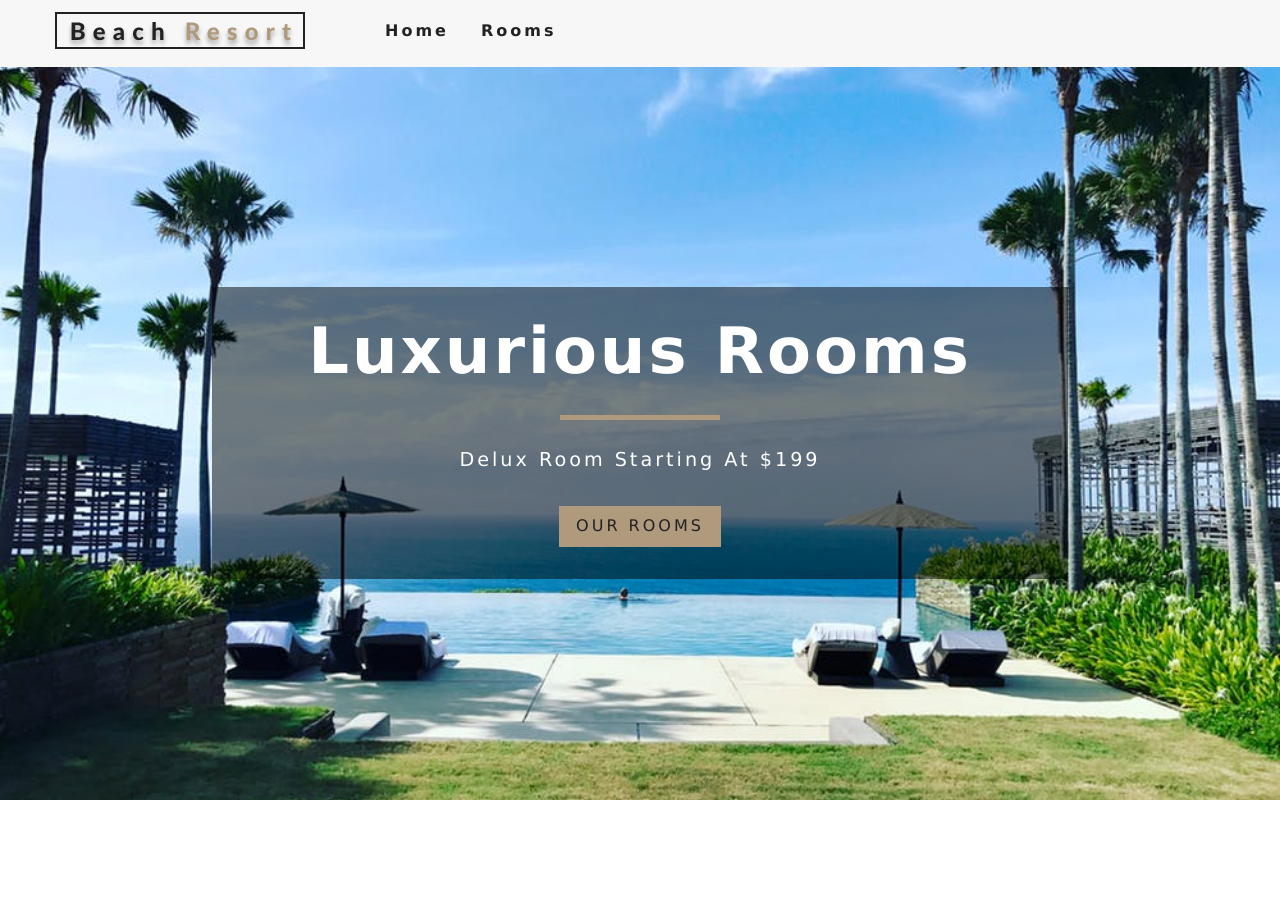
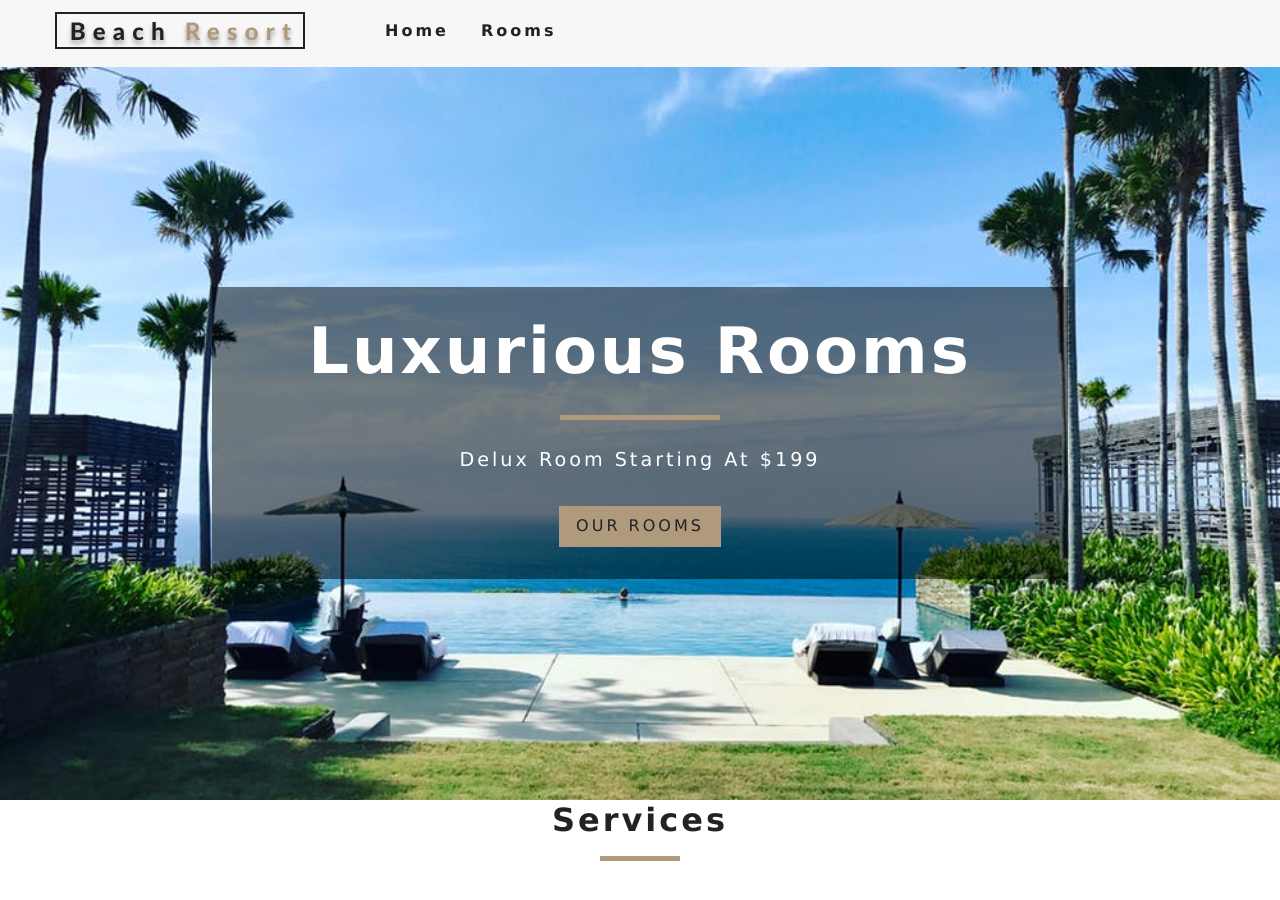
Before and after one commit to RostyslavL/React-Beach-Resort, a React (Create React App) app: page / in a window 1280 px wide. Shown: the top 900 px of the page. Before the commit the page ends 800 px from the top, so only its background shows below. Built offline with nearby package versions, Linux system fonts and the light colour scheme.

Commit message:
feat: create  Services component , create Title component, nesting Title component into Services component

```diff
--- /dev/null
+++ b/src/components/Services.jsx
@@ -0,0 +1,12 @@
+import React, { Component } from 'react'
+import Title from './Title'
+
+export default class Services extends Component {
+    render() {
+        return (
+            <div>
+                <Title  title="Services" />
+            </div>
+        )
+    }
+}
--- /dev/null
+++ b/src/components/Title.jsx
@@ -0,0 +1,12 @@
+import React from 'react'
+
+const Title = ({title}) => {
+    return (
+        <div className="section-title">
+            <h4>{title}</h4>
+            <div />
+        </div>
+    )
+}
+
+export default Title
--- a/src/pages/Home.jsx
+++ b/src/pages/Home.jsx
@@ -2,9 +2,11 @@
 import Hero from '../components/Hero'
 import Banner from '../components/Banner'
 import {Link} from 'react-router-dom'
+import Services from '../components/Services'
 
 const Home = () => {
     return (
+        <>
             <Hero>
                 <Banner
                     title="luxurious rooms"
@@ -12,6 +14,8 @@
                     <Link to="/rooms" className="btn-primary">Our Rooms</Link>
                 </Banner>
             </Hero>
+            <Services />
+        </>
     )
 }
 
```
Lines whose indentation alone changed are shown as unchanged.
